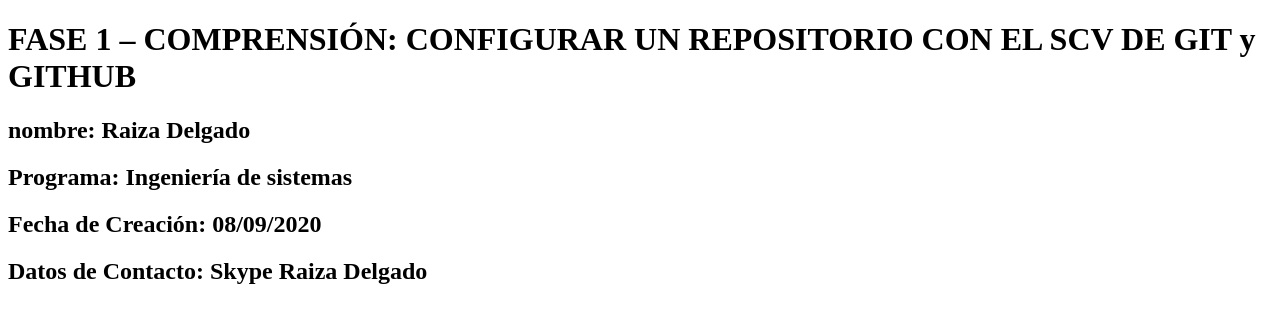
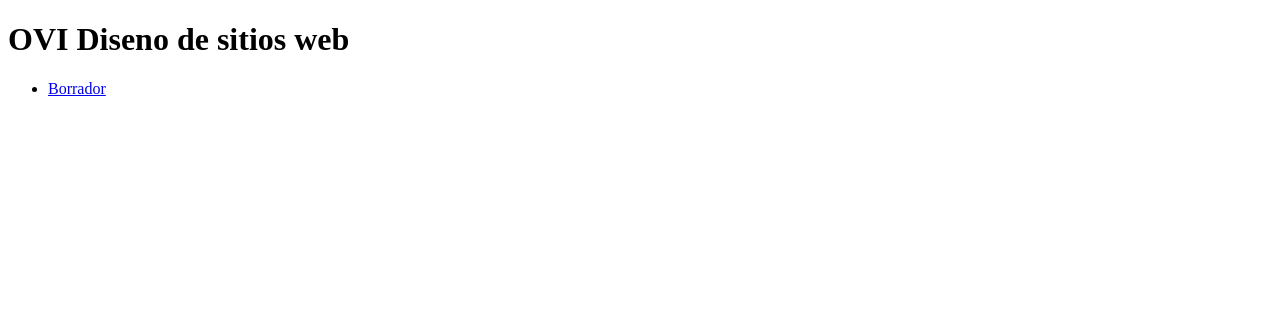
Before and after one commit to amydevop/DSWRaizaDelgado, a plain HTML site: page index.html in a window 1280 px wide. Drawn offline with Linux system fonts and the light colour scheme.

Commit message:
Se conecto el index del proyecto pasado con el planning.html y se agrego al proyecto

```diff
--- a/index.html
+++ b/index.html
@@ -1,15 +1,16 @@
 <!DOCTYPE html>
 <html>
 <head>
-<title>FASE 1 – COMPRENSIÓN: CONFIGURAR UN REPOSITORIO CON EL SCV DE GIT y GITHUB</title>
+<title>Diseño de sitios web</title>
 </head>
 <body>
 
-<h1>FASE 1 – COMPRENSIÓN: CONFIGURAR UN REPOSITORIO CON EL SCV DE GIT y GITHUB</h1>
-<h2>nombre: Raiza Delgado</h2>
-<h2>Programa: Ingeniería de sistemas</h2>
-<h2>Fecha de Creación: 08/09/2020</h2>
-<h2>Datos de Contacto: Skype Raiza Delgado</h2>
+<h1>OVI Diseno de sitios web</h1>
+<nav>
+    <ul class="menu">
+        <li><a href="planning.html"> Borrador</a></li>
+    </ul>
+</nav>
 
 </body>
 </html>
```
Also changed, not shown: planning.html (+1 -0 lines).
